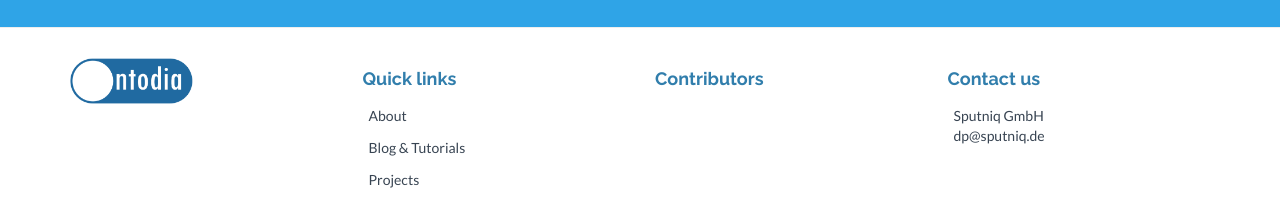
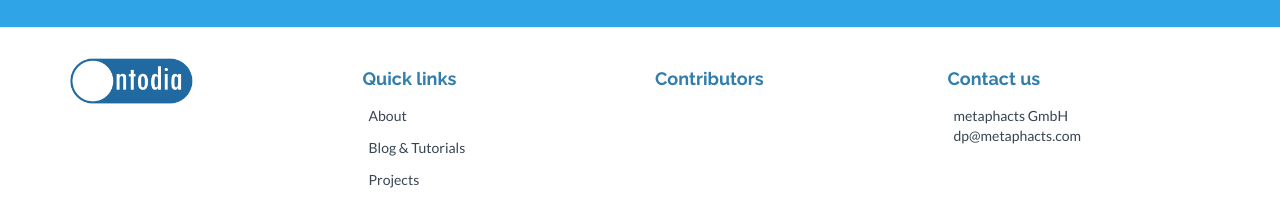
Before and after one commit to ontodia-org/ontodia-org.github.io, a Jekyll site: the page built from index.html, in a window 1280 px wide and 900 px high, scrolled down 2752 px. Shown: the part 674-897 px from the top of the window. Built offline with Jekyll 4.4.1, drawn with Linux system fonts in a browser that asks for light colours; nearby versions of some CDN libraries; comment, search, counter and statistics services are not loaded.

Commit message:
Update _config.yml

```diff
--- a/_config.yml
+++ b/_config.yml
@@ -47,8 +47,8 @@ social:
 
 # Contributors
 # contributors:
-#  - title: Sputniq GmbH
-#  url: "http://www.sputniq.de"
+#  - title: metaphacts GmbH
+#  url: "http://www.metaphacts.com"
 
 # Quick links
 quick_links:
@@ -61,10 +61,10 @@ quick_links:
 
 # Contact us
 contact_us:
-  - title: Sputniq GmbH
+  - title: metaphacts GmbH
     emails:
-      - title: dp@sputniq.de
-        url: "mailto:dp@sputniq.de"
+      - title: dp@metaphacts.com
+        url: "mailto:dp@metaphacts.com"
       #- title: www.vismart.biz
        # url: "http://www.vismart.biz"
 
```
